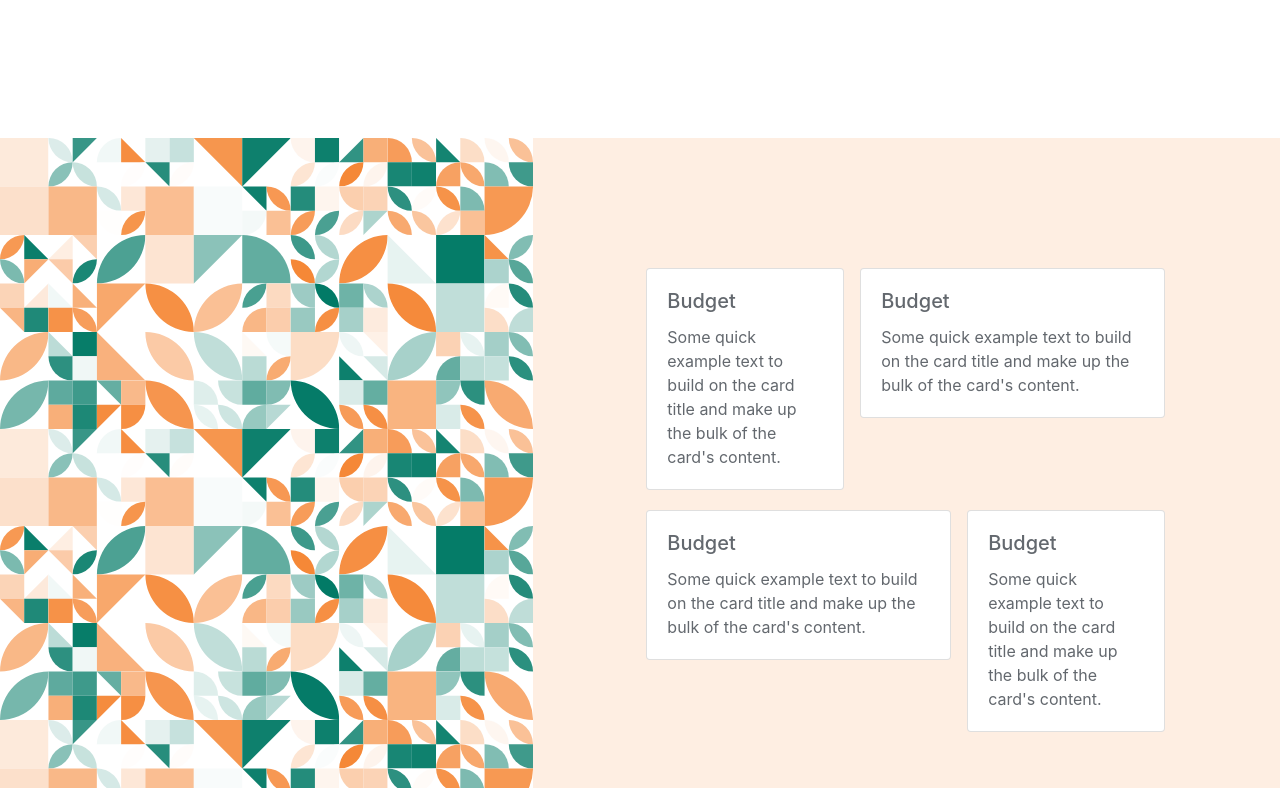
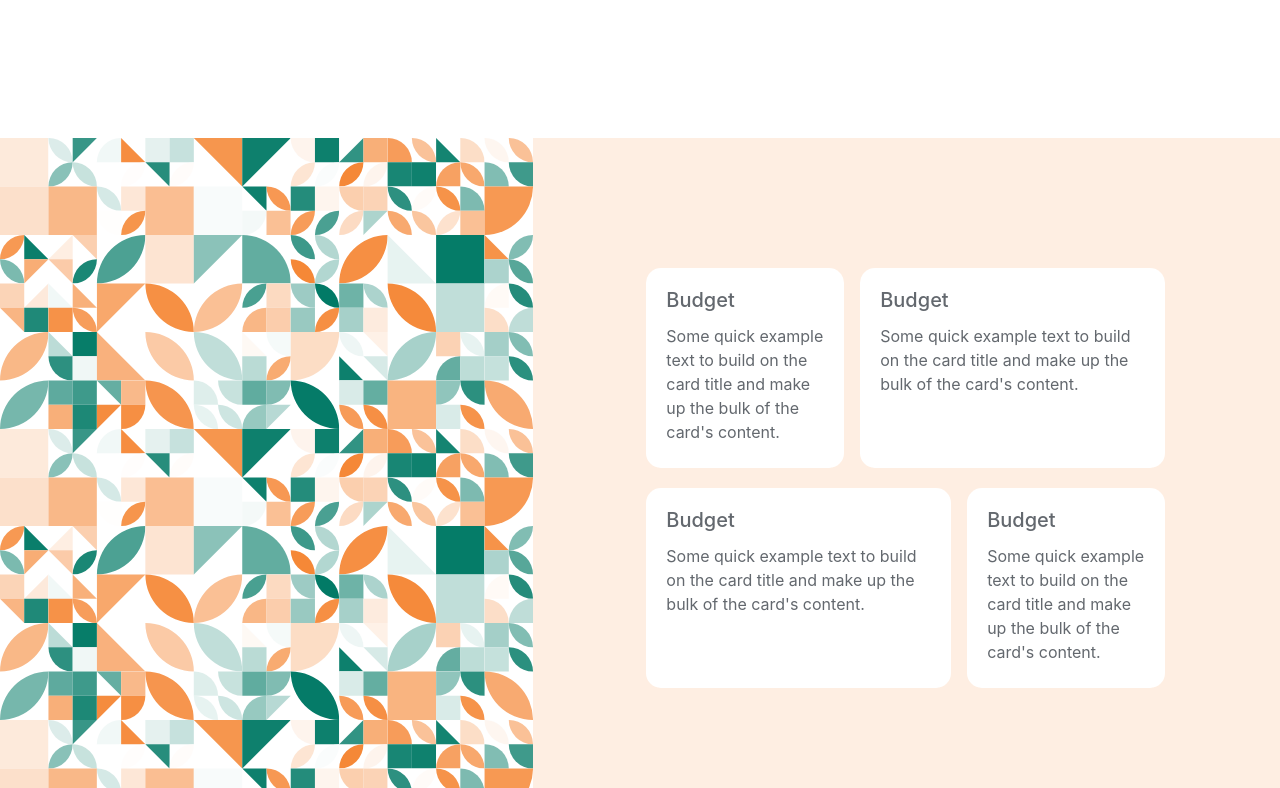
Before and after one commit to Jordan-Rob/FinMate-FE, a React (Create React App) app: page / in a window 1280 px wide. Shown: the part 488-1276 px from the top of the page. Built offline with nearby package versions, Linux system fonts and the light colour scheme.

Commit message:
modified home page card styling

```diff
--- a/src/components/Home.js
+++ b/src/components/Home.js
@@ -45,7 +45,7 @@ const Home = () => {
                         <div className="container"  style={{ position:'absolute', top:'20%', paddingLeft:'120px' }}>
                             <div className="row" style={{ marginBottom:'20px' }}>
                                 <div className="col-md-4 px-2 mx-0 ">
-                                    <Card>
+                                    <Card style={{ height:'200px', border:'none', borderRadius:'15px' }}>
                                         <Card.Body>
                                             <Card.Title>Budget</Card.Title>
                                             <Card.Text>
@@ -56,7 +56,7 @@ const Home = () => {
                                     </Card>
                                 </div>
                                 <div className="col-md-6 px-2 mx-0 ">
-                                    <Card>
+                                    <Card style={{ height:'200px', border:'none', borderRadius:'15px' }}>
                                         <Card.Body>
                                             <Card.Title>Budget</Card.Title>
                                             <Card.Text>
@@ -69,7 +69,7 @@ const Home = () => {
                             </div>
                             <div className="row">
                                 <div className="col-md-6 px-2 mx-0 ">
-                                    <Card>
+                                    <Card style={{ height:'200px', border:'none', borderRadius:'15px' }}>
                                         <Card.Body>
                                             <Card.Title>Budget</Card.Title>
                                             <Card.Text>
@@ -80,7 +80,7 @@ const Home = () => {
                                     </Card>
                                 </div>
                                 <div className="col-md-4 px-2 mx-0 ">
-                                    <Card>
+                                    <Card style={{ height:'200px', border:'none', borderRadius:'15px' }}>
                                         <Card.Body>
                                             <Card.Title>Budget</Card.Title>
                                             <Card.Text>
```
